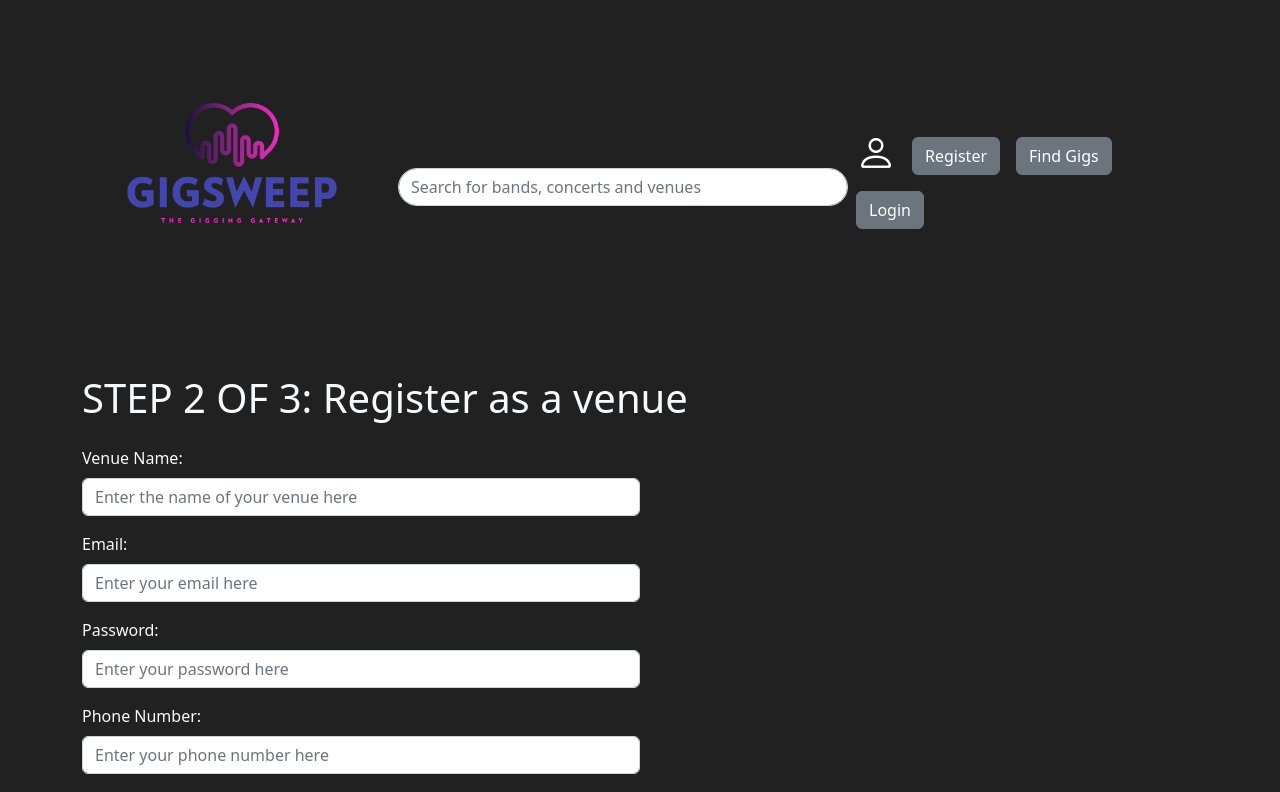
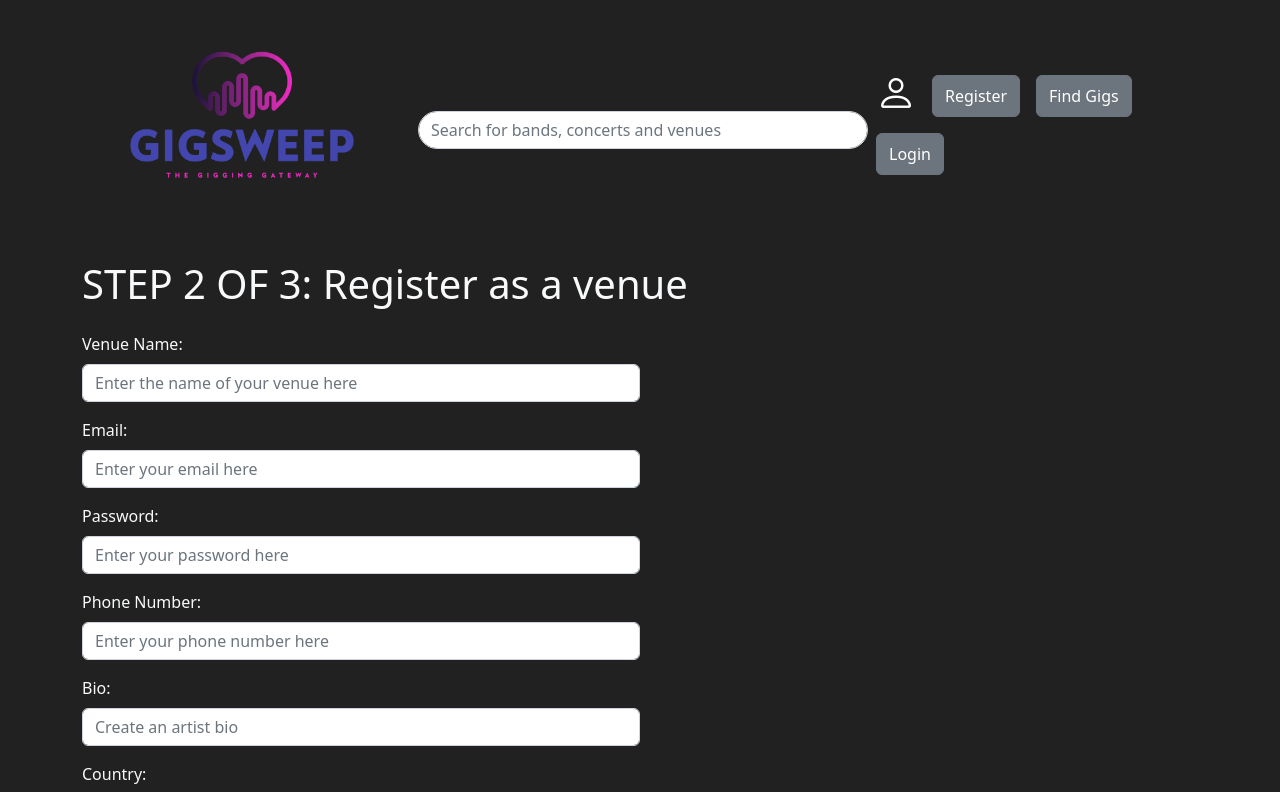
Before and after one commit to joshthomas98/gig_mania_frontend, a React (Create React App) app: page /venueregister in a window 1280 px wide. Shown: the top 792 px of the page. Built offline with nearby package versions, Linux system fonts and the light colour scheme.

Commit message:
Person icon => profile picture & mship plans fixed

```diff
--- a/src/components/FeaturedArtists.js
+++ b/src/components/FeaturedArtists.js
@@ -20,7 +20,7 @@ const FeaturedArtists = () => {
 
   return (
     <>
-      <div className="container text-light text-center pt-5">
+      <div className="container text-light text-center">
         <h2 className="mb-5">Featured Artists</h2>
         <div className="row">
           {featuredArtists.map((artist, index) => (
--- a/src/components/MembershipPlans.js
+++ b/src/components/MembershipPlans.js
@@ -53,6 +53,8 @@ const MembershipPlans = () => {
     );
   };
 
+  console.log(membershipOptions);
+
   return (
     <div className="pt-3">
       <h1 className="text-light text-center mb-4">
@@ -64,7 +66,7 @@ const MembershipPlans = () => {
       <div className="text-light d-flex justify-content-center align-items-center">
         <div className="row">
           {membershipOptions.map((membership, index) => (
-            <div className="col-md-6 d-flex justify-content-center" key={index}>
+            <div className="col-md-3 d-flex justify-content-center" key={index}>
               <Card className="mb-5" style={{ width: "28rem" }}>
                 <Card.Body>
                   <h2 className="text-center" style={{ color: "#89CFF0" }}>
@@ -73,7 +75,11 @@ const MembershipPlans = () => {
                   <h4 className="text-center mt-3">{membership.title}</h4>
                   <Card.Text className="text-left mt-4">
                     <h6 className="text-light text-left px-3 mb-3 lead">
-                      GigSweep Standard benefits:
+                      {membership.id === 1 || membership.id === 2
+                        ? "GigSweep Standard benefits:"
+                        : membership.id === 3 || membership.id === 4
+                        ? "GigSweep Pro benefits:"
+                        : "Invalid membership option"}
                     </h6>
                     <div
                       dangerouslySetInnerHTML={{
@@ -83,6 +89,7 @@ const MembershipPlans = () => {
                     <p className="text-center mt-4 lead">{membership.price}</p>
                     <p className="text-center">{membership.disclosure}</p>
                   </Card.Text>
+
                   <div className="text-center">{renderButton(1, "Select")}</div>
                 </Card.Body>
               </Card>
--- a/src/components/Navbar.js
+++ b/src/components/Navbar.js
@@ -1,4 +1,4 @@
-import { useContext } from "react";
+import { useContext, useEffect, useState } from "react";
 import { Button, Navbar } from "react-bootstrap";
 import { LoginContext } from "../App";
 import { useNavigate } from "react-router-dom";
@@ -9,13 +9,46 @@ const NavbarComponent = () => {
   const { userId, setUserId, artistOrVenue, setArtistOrVenue } =
     useContext(LoginContext);
 
+  const storedUserId = localStorage.getItem("userId");
+  const storedUserType = localStorage.getItem("artistOrVenue");
+
+  const SERVER_BASE_URL = "http://localhost:8000/";
+
+  const [artist, setArtist] = useState([]);
+  const [venue, setVenue] = useState([]);
+
+  useEffect(() => {
+    const fetchUserData = async () => {
+      if (storedUserId && storedUserType === "A") {
+        try {
+          const response = await fetch(
+            `${SERVER_BASE_URL}artists/${storedUserId}/`
+          );
+          const data = await response.json();
+          setArtist([data]); // Set the fetched artist as an array with a single element
+        } catch (error) {
+          console.log(error);
+        }
+      } else if (storedUserId && storedUserType === "V") {
+        try {
+          const response = await fetch(
+            `${SERVER_BASE_URL}venues/${storedUserId}/`
+          );
+          const data = await response.json();
+          setVenue([data]); // Set the fetched venue as an array with a single element
+        } catch (error) {
+          console.log(error);
+        }
+      }
+    };
+
+    fetchUserData();
+  }, [storedUserId, storedUserType]); // Run this effect whenever storedUserId or storedUserType changes
+
   const handleProfileButtonClick = () => {
-    if (localStorage.userId !== "" && localStorage.artistOrVenue === "A") {
+    if (storedUserId && storedUserType === "A") {
       navigate("/artistuserprofile");
-    } else if (
-      localStorage.userId !== "" &&
-      localStorage.artistOrVenue === "V"
-    ) {
+    } else if (storedUserId && storedUserType === "V") {
       navigate("/venueuserprofile");
     } else {
       navigate("/signin");
@@ -35,7 +68,7 @@ const NavbarComponent = () => {
     if (localStorage.userId != null && localStorage.artistOrVenue != null) {
       return (
         <Button
-          className="mx-2 mb-3"
+          className="mx-2 mb-3 py-2"
           variant="secondary"
           onClick={handleLogout}
         >
@@ -44,7 +77,11 @@ const NavbarComponent = () => {
       );
     } else {
       return (
-        <Button className="mx-2 mb-3" variant="secondary" onClick={handleLogin}>
+        <Button
+          className="mx-2 mb-3 py-2"
+          variant="secondary"
+          onClick={handleLogin}
+        >
           Login
         </Button>
       );
@@ -56,9 +93,9 @@ const NavbarComponent = () => {
       <Navbar.Brand href="/">
         <img
           src="../../images/gigsweep_logo.png"
-          width="300"
-          height="300"
-          className="d-inline-block align-top mb-5"
+          width="320"
+          height="170"
+          className="d-inline-block align-top mb-5 mt-3"
           alt="Gig Mania Logo"
         />
       </Navbar.Brand>
@@ -69,19 +106,52 @@ const NavbarComponent = () => {
         </div>
 
         <div className="ml-auto">
-          <i
-            className="bi bi-person h1 px-2"
-            onClick={handleProfileButtonClick}
-            style={{ color: "white", cursor: "pointer" }}
-          ></i>
+          {!storedUserId && !storedUserType ? (
+            <i
+              className="bi bi-person h1 px-2"
+              onClick={handleProfileButtonClick}
+              style={{ color: "white", cursor: "pointer" }}
+            ></i>
+          ) : storedUserId && storedUserType === "A" ? (
+            <>
+              {artist.length > 0 ? (
+                <img
+                  src={SERVER_BASE_URL + artist[0].image}
+                  alt="..."
+                  width={50}
+                  className="rounded mb-2 img-thumbnail mx-2"
+                  onClick={handleProfileButtonClick}
+                  style={{ color: "white", cursor: "pointer" }}
+                />
+              ) : null}
+            </>
+          ) : storedUserId && storedUserType === "V" ? (
+            <>
+              {venue.length > 0 ? (
+                <img
+                  src={SERVER_BASE_URL + venue[0].image}
+                  alt="..."
+                  width={60}
+                  className="rounded mb-2 img-thumbnail mx-2"
+                  onClick={handleProfileButtonClick}
+                  style={{ color: "white", cursor: "pointer" }}
+                />
+              ) : null}
+            </>
+          ) : null}
+
           <Button
-            className="mx-2 mb-3"
+            className="mx-2 mb-3 py-2"
             href="/artistorvenueregister"
             variant="secondary"
           >
             Register
           </Button>
-          <Button className="mx-2 mb-3" href="/pickupgig" variant="secondary">
+          <Button
+            className="mx-2 mb-3 py-2"
+            href="/pickupgig"
+            variant="secondary"
+          >
             Find Gigs
           </Button>
 
--- a/src/components/Testimonials.js
+++ b/src/components/Testimonials.js
@@ -3,7 +3,7 @@ import React from "react";
 const Testimonials = () => {
   return (
     <>
-      <div id="testimonials" className="p-5 text-light">
+      <div id="testimonials" className="px-5 pb-5 text-light">
         <div className="container">
           <h2 className="text-center text-white">Testimonials</h2>
           <p className="lead text-center text-white mb-5">
--- a/src/pages/ArtistOrVenueRegister.js
+++ b/src/pages/ArtistOrVenueRegister.js
@@ -26,7 +26,7 @@ const ArtistOrVenue = () => {
                   </div>
                   <a
                     target={"_blank"}
-                    href="/artistregister"
+                    href="/membershipplans"
                     className="btn btn-primary my-2 mb-4"
                   >
                     I'm an Artist
@@ -50,7 +50,7 @@ const ArtistOrVenue = () => {
                   </div>
                   <a
                     target={"_blank"}
-                    href="/venueregister"
+                    href="/membershipplans"
                     className="btn btn-primary my-2 mb-4"
                   >
                     I'm a Venue
--- a/src/pages/ArtistRegister.js
+++ b/src/pages/ArtistRegister.js
@@ -55,6 +55,10 @@ function ArtistRegister() {
     formData.append("country", country);
     formData.append("county", county);
     formData.append("type_of_artist", typeOfArtist);
+    formData.append(
+      "user_type",
+      artistMembershipType === 1 || artistMembershipType === 3 ? "Artist" : ""
+    );
     formData.append("facebook", facebook);
     formData.append("twitter", twitter);
     formData.append("youtube", youtube);
--- a/src/pages/VenueRegister.js
+++ b/src/pages/VenueRegister.js
@@ -51,6 +51,10 @@ function ArtistRegister() {
     formData.append("country", country);
     formData.append("county", county);
     formData.append("type_of_act", typeOfAct);
+    formData.append(
+      "user_type",
+      venueMembershipType === 2 || venueMembershipType === 4 ? "Venue" : ""
+    );
     formData.append("facebook", facebook);
     formData.append("twitter", twitter);
     formData.append("youtube", youtube);
```
Also changed, not shown: public/images/gigsweep_logo.png.
